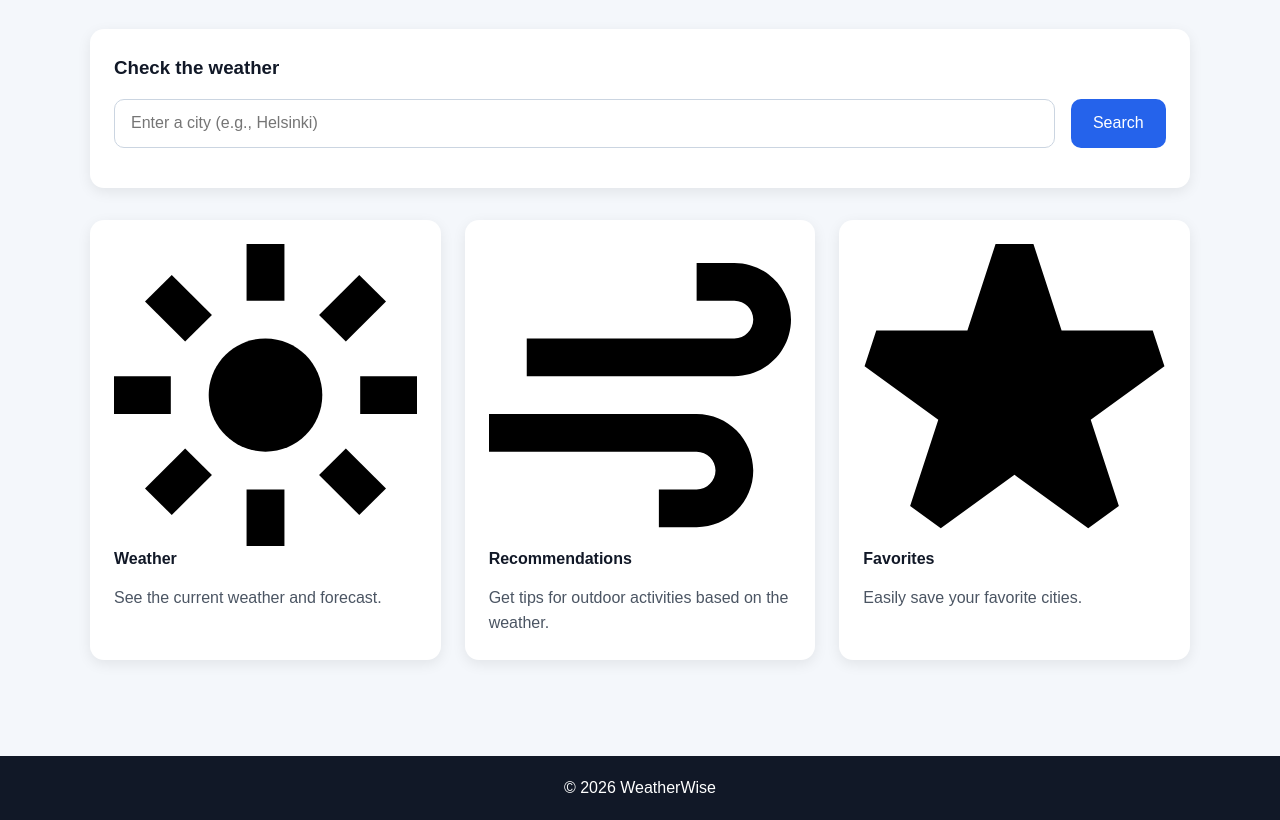
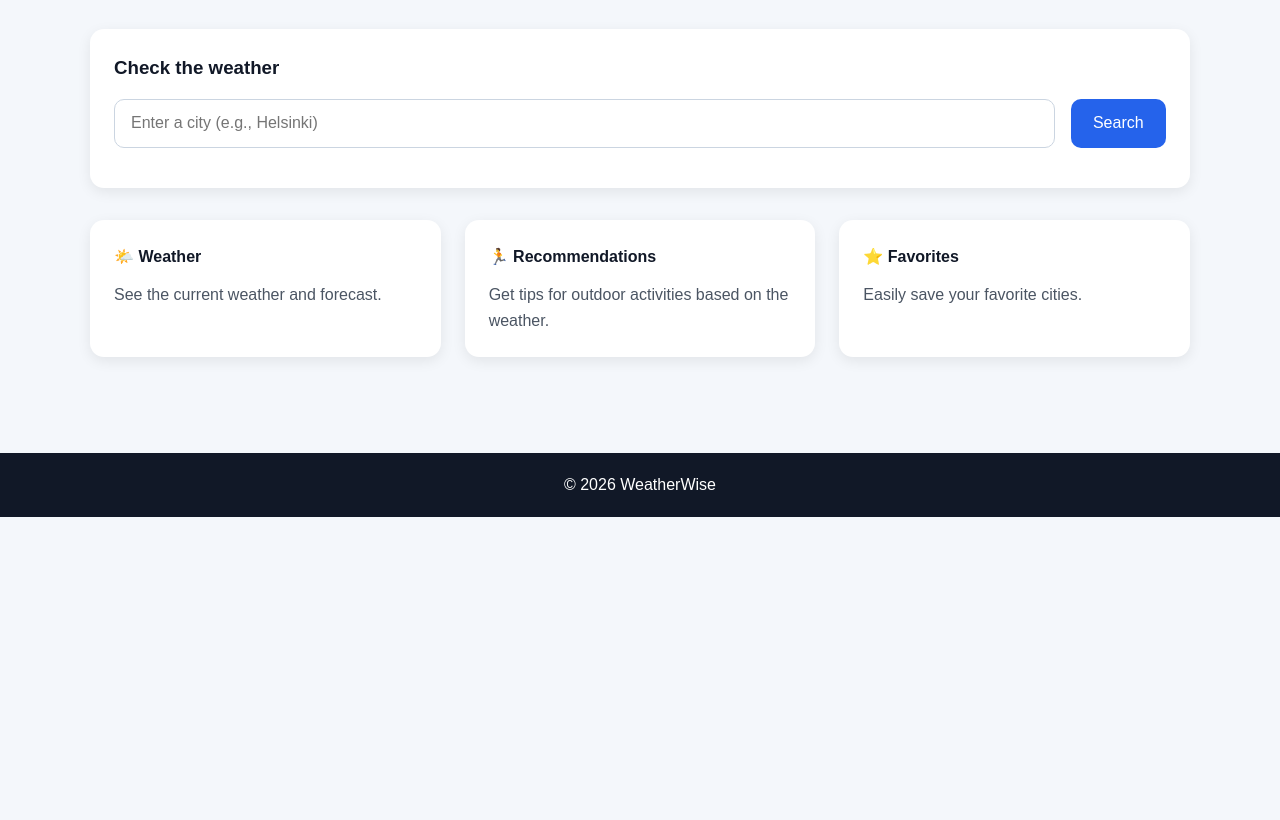
Before and after one commit to Llaamari/weather-and-outdoor-activities-app, a plain HTML site: page index.html in a window 1280 px wide. Shown: the part 234-1054 px from the top of the page. After the commit the page ends 800 px from the top, so only its background shows below. Drawn offline with Linux system fonts and the light colour scheme.

Commit message:
Palataan aiempaan committiin

```diff
--- a/index.html
+++ b/index.html
@@ -52,20 +52,17 @@
         <!-- QUICK INFO -->
         <section class="info-section">
             <div class="card">
-                <img src="assets/icons/sun.svg" class="icon" alt="">
-                <h4>Weather</h4>
+                <h4>🌤️ Weather</h4>
                 <p>See the current weather and forecast.</p>
             </div>
 
             <div class="card">
-                <img src="assets/icons/wind.svg" class="icon" alt="">
-                <h4>Recommendations</h4>
+                <h4>🏃 Recommendations</h4>
                 <p>Get tips for outdoor activities based on the weather.</p>
             </div>
 
             <div class="card">
-                <img src="assets/icons/star.svg" class="icon" alt="">
-                <h4>Favorites</h4>
+                <h4>⭐ Favorites</h4>
                 <p>Easily save your favorite cities.</p>
             </div>
         </section>
```
Also changed, not shown: assets/icons/cloud.svg (deleted), assets/icons/location.svg (deleted), assets/icons/rain.svg (deleted), assets/icons/snow.svg (deleted), assets/icons/star.svg (deleted), assets/icons/sun.svg (deleted), assets/icons/wind.svg (deleted).
